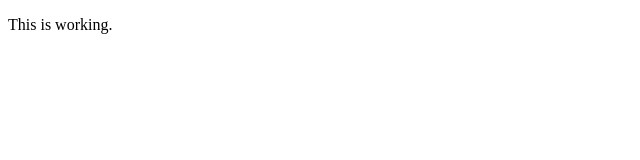
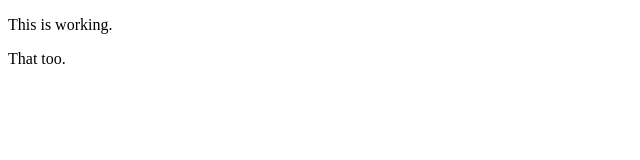
Before and after one commit to Alexandre-Georges/netlify, a plain HTML site: page index.html in a window 1280 px wide. Shown: the full height of the page, 0-640 px from the left. Drawn offline with Linux system fonts and the light colour scheme.

Commit message:
Update index.html

```diff
--- a/index.html
+++ b/index.html
@@ -5,5 +5,6 @@
   </head>
   <body>
     <p>This is working.</p>
+    <p>That too.</p>
   </body>
 </html>
```
